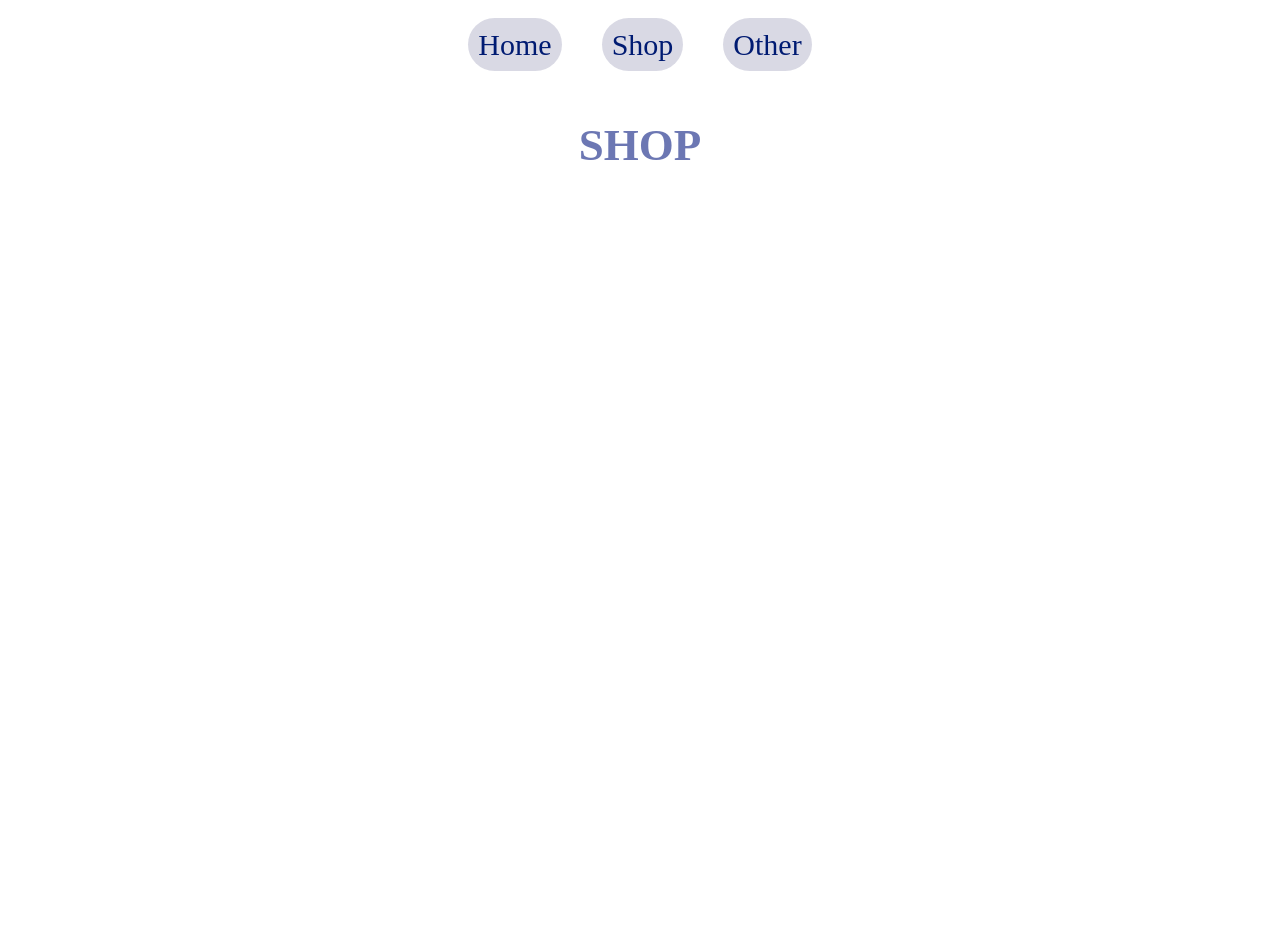
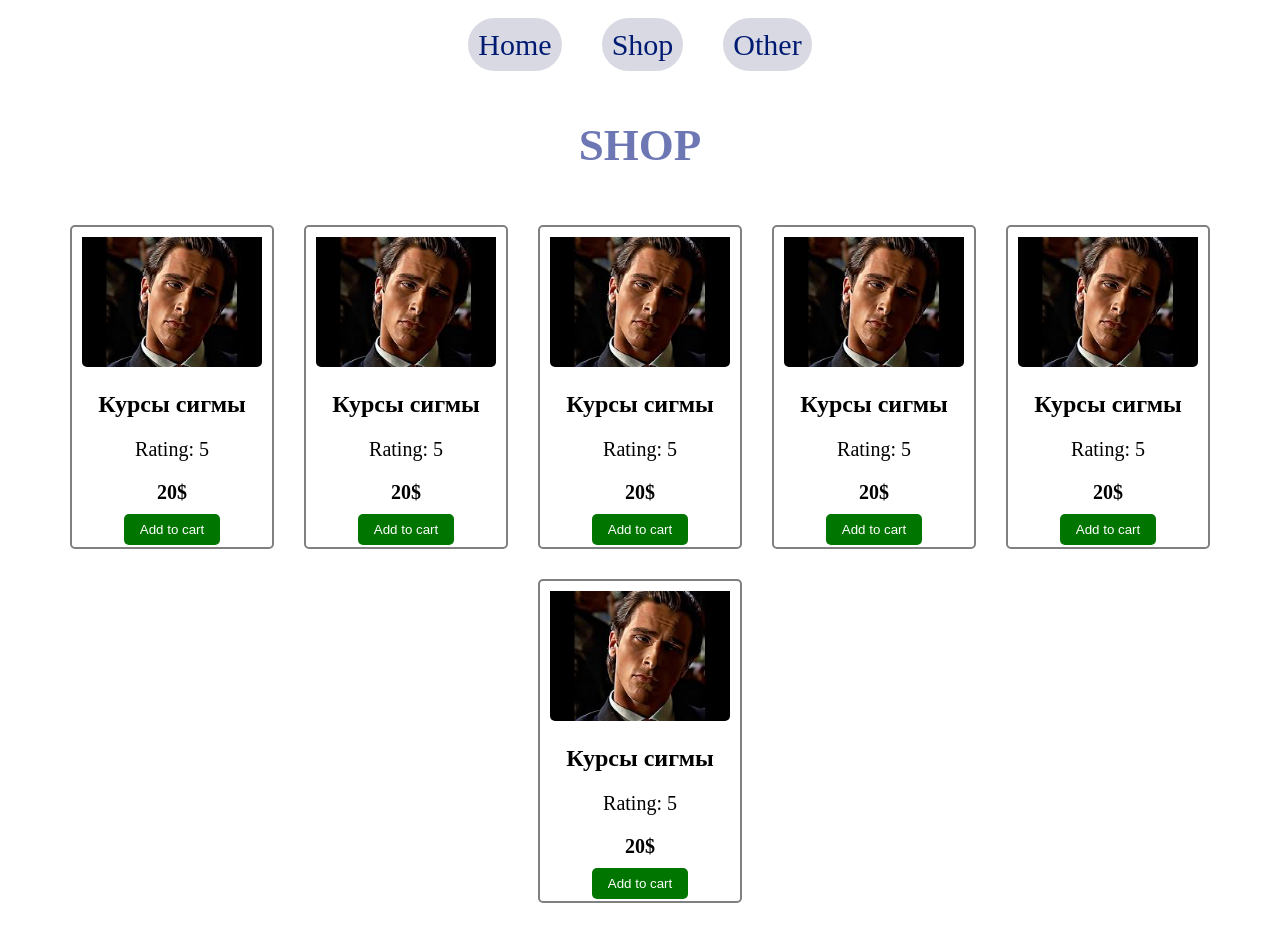
Before and after one commit to Rimus0cod/first-web-site, a plain HTML site: page page-3/index.html in a window 1280 px wide. Before the commit the page ends 800 px from the top, so only its background shows below. Drawn offline with Linux system fonts and the light colour scheme.

Commit message:
Page-3(Shop) added

```diff
--- a/page-3/index.html
+++ b/page-3/index.html
@@ -29,5 +29,49 @@
       </ul>
     </nav>
     <h1 class="header">Shop</h1>
+    <section class="Product">
+      <article class="card">
+        <img class="card-img" src="/page-3/pictures/загружено.jfif" alt="Product1">
+        <h2 class="card-title">Курсы сигмы</h2>
+        <p class="card-rating">Rating: 5</p>
+        <p class="cost">20$</p>
+        <button class="add-to-cart">Add to cart</button>
+      </article>
+      <article class="card">
+        <img class="card-img" src="/page-3/pictures/загружено.jfif" alt="Product1">
+        <h2 class="card-title">Курсы сигмы</h2>
+        <p class="card-rating">Rating: 5</p>
+        <p class="cost">20$</p>
+        <button class="add-to-cart">Add to cart</button>
+      </article>
+      <article class="card">
+        <img class="card-img" src="/page-3/pictures/загружено.jfif" alt="Product1">
+        <h2 class="card-title">Курсы сигмы</h2>
+        <p class="card-rating">Rating: 5</p>
+        <p class="cost">20$</p>
+        <button class="add-to-cart">Add to cart</button>
+      </article>
+      <article class="card">
+        <img class="card-img" src="/page-3/pictures/загружено.jfif" alt="Product1">
+        <h2 class="card-title">Курсы сигмы</h2>
+        <p class="card-rating">Rating: 5</p>
+        <p class="cost">20$</p>
+        <button class="add-to-cart">Add to cart</button>
+      </article>
+      <article class="card">
+        <img class="card-img" src="/page-3/pictures/загружено.jfif" alt="Product1">
+        <h2 class="card-title">Курсы сигмы</h2>
+        <p class="card-rating">Rating: 5</p>
+        <p class="cost">20$</p>
+        <button class="add-to-cart">Add to cart</button>
+      </article>
+      <article class="card">
+        <img class="card-img" src="/page-3/pictures/загружено.jfif" alt="Product1">
+        <h2 class="card-title">Курсы сигмы</h2>
+        <p class="card-rating">Rating: 5</p>
+        <p class="cost">20$</p>
+        <button class="add-to-cart">Add to cart</button>
+      </article>
+    </section>
   </body>
 </html>
--- a/page-3/style.css
+++ b/page-3/style.css
@@ -64,3 +64,62 @@
   color: rgb(108, 119, 179);
   text-align: center;
 }
+
+/* Товар */
+
+.Product {
+  display: flex;
+  flex-wrap: wrap;
+  margin: 10px;
+  justify-content: center;
+}
+
+.card {
+  width: 200px;
+  height: 310px;
+  text-align: center;
+  border: 2px solid grey;
+  border-radius: 5px;
+  margin: 15px;
+  padding-bottom: 10px;
+}
+
+.card:hover {
+  border: 2px solid orange;
+}
+
+.card-img {
+  width: 180px;
+  height: 130px;
+  object-fit: cover;
+  padding-top: 10px;
+  border-radius: 5px;
+}
+
+.card-title {
+  font-weight: bold;
+  margin-bottom: 5px;
+}
+
+.card-rating {
+  margin-bottom: 5px;
+  font-size: 20px;
+}
+
+.cost {
+  margin-bottom: 10px;
+  font-size: 20px;
+  font-weight: bold;
+}
+
+.add-to-cart {
+  background-color: rgb(0, 117, 0);
+  border: none;
+  color: white;
+  border-radius: 5px;
+  padding: 8px 16px;
+}
+
+.add-to-cart:hover {
+  background-color: rgb(19, 161, 0);
+}
```
Also changed, not shown: page-3/pictures/загружено.jfif (added). Lines whose indentation alone changed are shown as unchanged.
